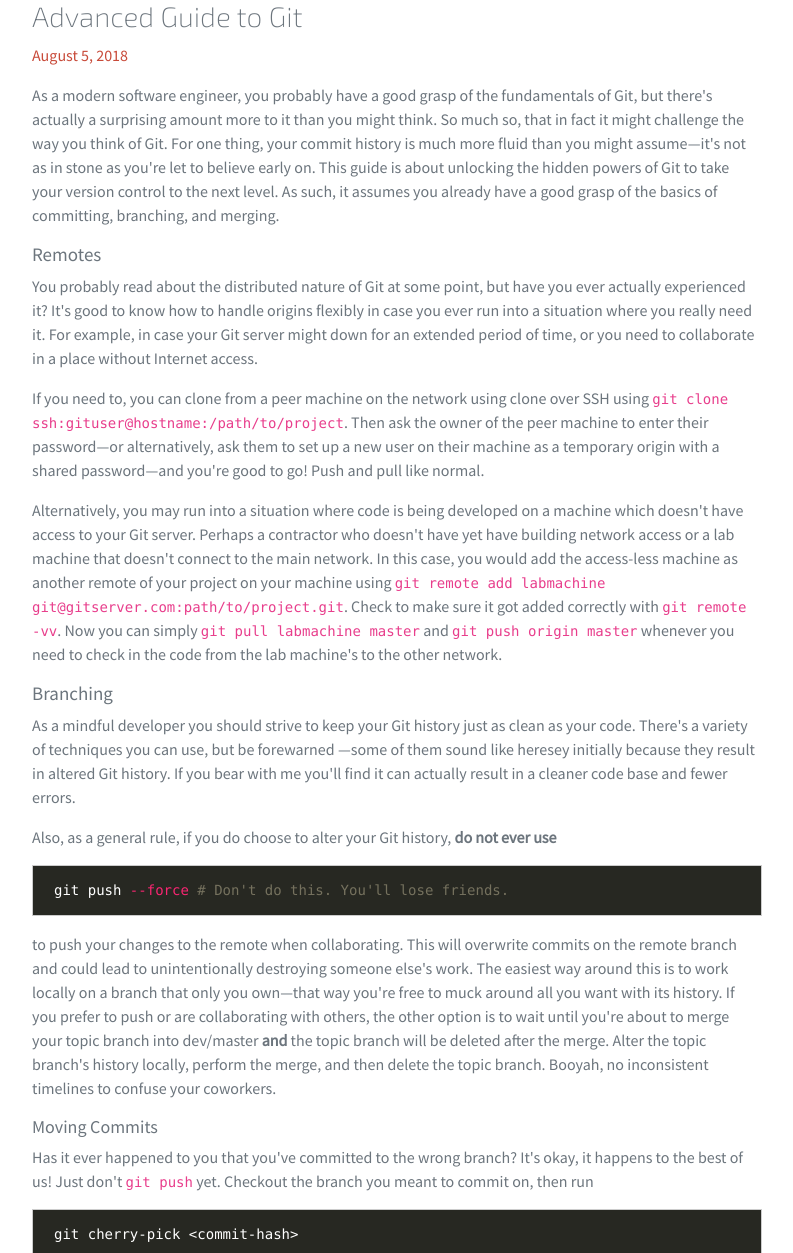
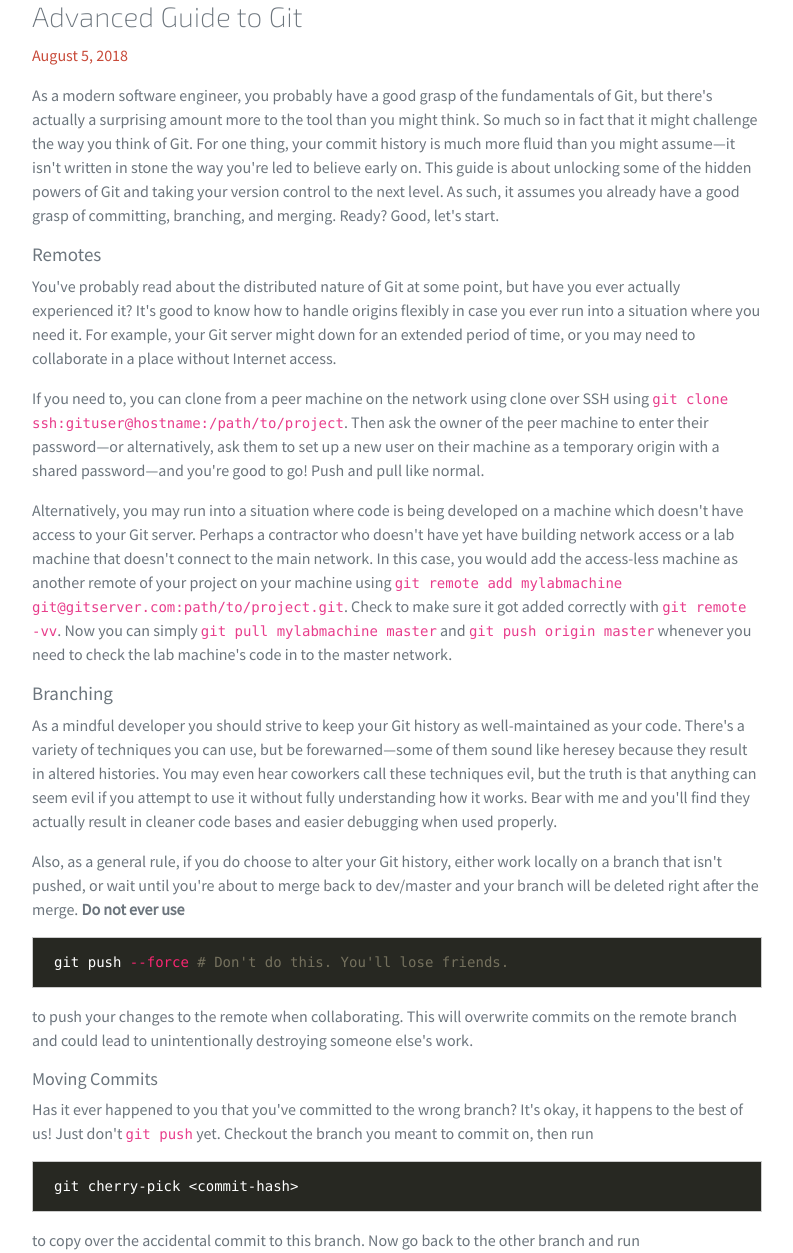
Before and after one commit to ptkinvent/ptkinvent.github.io, a Jekyll site: the page built from _posts/2018-08-05-advanced-git.html, in a window 1280 px wide and 1400 px high, scrolled down 524 px. Shown: the part 147-1400 px from the top of the window, without its empty margins (243-1036 px from the left). Built offline with Jekyll 4.4.1, drawn with Linux system fonts in a browser that asks for light colours; nearby versions of some CDN libraries; some of the changed text lies outside the part shown.

Commit message:
Added section for git reset to Git blog post

```diff
--- a/_posts/2018-08-05-advanced-git.html
+++ b/_posts/2018-08-05-advanced-git.html
@@ -14,24 +14,24 @@
             <p>
                 As a modern software engineer, you probably have a good grasp of
                 the fundamentals of Git, but there's actually a surprising
-                amount more to it than you might think. So much so, that in fact
-                it might challenge the way you think of Git. For one thing, your
-                commit history is much more fluid than you might
-                assume&mdash;it's not as in stone as you're let to believe early
-                on. This guide is about unlocking the hidden powers of Git to
-                take your version control to the next level. As such, it assumes
-                you already have a good grasp of the basics of committing,
-                branching, and merging.
+                amount more to the tool than you might think. So much so in fact
+                that it might challenge the way you think of Git. For one thing,
+                your commit history is much more fluid than you might
+                assume&mdash;it isn't written in stone the way you're led to
+                believe early on. This guide is about unlocking some of the
+                hidden powers of Git and taking your version control to the next
+                level. As such, it assumes you already have a good grasp of
+                committing, branching, and merging. Ready? Good, let's start.
             </p>
 
             <h4>Remotes</h4>
             <p>
-                You probably read about the distributed nature of Git at some
+                You've probably read about the distributed nature of Git at some
                 point, but have you ever actually experienced it? It's good to
                 know how to handle origins flexibly in case you ever run into a
-                situation where you really need it. For example, in case your
-                Git server might down for an extended period of time, or you
-                need to collaborate in a place without Internet access.
+                situation where you need it. For example, your Git server might
+                down for an extended period of time, or you may need to
+                collaborate in a place without Internet access.
             </p>
             <p>
                 If you need to, you can clone from a peer machine on the network
@@ -49,26 +49,32 @@
                 network access or a lab machine that doesn't connect to the main
                 network. In this case, you would add the access-less machine as
                 another remote of your project on your machine using <code>git
-                remote add labmachine
+                remote add mylabmachine
                 git@gitserver.com:path/to/project.git</code>. Check to make sure
                 it got added correctly with <code>git remote -vv</code>. Now you
-                can simply <code>git pull labmachine master</code> and
+                can simply <code>git pull mylabmachine master</code> and
                 <code>git push origin master</code> whenever you need to check
-                in the code from the lab machine's to the other network.
+                the lab machine's code in to the master network.
             </p>
 
             <h4>Branching</h4>
             <p>
                 As a mindful developer you should strive to keep your Git
-                history just as clean as your code. There's a variety of
-                techniques you can use, but be forewarned &mdash;some of them
-                sound like heresey initially because they result in altered Git
-                history. If you bear with me you'll find it can actually result
-                in a cleaner code base and fewer errors.
+                history as well-maintained as your code. There's a variety of
+                techniques you can use, but be forewarned&mdash;some of them
+                sound like heresey because they result in altered histories. You
+                may even hear coworkers call these techniques evil, but the
+                truth is that anything can seem evil if you attempt to use it
+                without fully understanding how it works. Bear with me and
+                you'll find they actually result in cleaner code bases and
+                easier debugging when used properly.
             </p>
             <p>
                 Also, as a general rule, if you do choose to alter your Git
-                history, <strong>do not ever use</strong>
+                history, either work locally on a branch that isn't pushed, or
+                wait until you're about to merge back to dev/master and your
+                branch will be deleted right after the merge. <strong>Do not
+                ever use</strong>
             </p>
 
 {% highlight sh %}
@@ -78,16 +84,7 @@
             <p>
                 to push your changes to the remote when collaborating. This will
                 overwrite commits on the remote branch and could lead to
-                unintentionally destroying someone else's work. The easiest way
-                around this is to work locally on a branch that only you
-                own&mdash;that way you're free to muck around all you want with
-                its history. If you prefer to push or are collaborating with
-                others, the other option is to wait until you're about to merge
-                your topic branch into dev/master <strong>and</strong> the topic
-                branch will be deleted after the merge. Alter the topic branch's
-                history locally, perform the merge, and then delete the topic
-                branch. Booyah, no inconsistent timelines to confuse your
-                coworkers.
+                unintentionally destroying someone else's work.
             </p>
 
             <h5>Moving Commits</h5>
@@ -117,6 +114,14 @@
                 problem. Cherry-pick can help you out of tight spots, but be
                 careful not to abuse it.
             </p>
+            <p>
+                For reference, <code>git reset --hard</code> will delete commits
+                locally&mdash;you'd have to <code>git pull</code> to get them
+                back from the remote. Using <code>git reset --soft</code>, on
+                the other hand, will undo the commit but leave the changes from
+                that commit staged. Useful when you realize your commit message
+                has a typo but haven't pushed yet.
+            </p>
         </div>
     </div>
 
@@ -162,10 +167,10 @@
             <h5>Patches</h5>
             <p>
                 Sometimes you need to move code around but can't or don't want
-                to push it to a remote. Maybe it's test code that your colleague
-                wants to help you debug, and you'd rather not push it. In this
-                case, you can write your changes into a patch, which is just a
-                file containing the diff. Simply run
+                to push it to a remote. Maybe it's test code that you want to
+                send your colleague to debug, and you'd rather not push it, even
+                as a WIP. In this case, you can write your changes into a patch,
+                which is just a text file containing the diff. Simply run
             </p>
 
 {% highlight sh %}
@@ -206,15 +211,15 @@
 {% endhighlight %}
 
             <p>
-                and voila! Your commits are now on top of master. If you
+                and voila! Your commits have now moved on top of master. If you
                 encounter a conflict, don't fret; just resolve it like you would
                 for a merge, then run <code>git rebase --continue</code> (Git
-                will prompt you). Now your branch history stays clean, you'll be
-                able to trace commit history more easily across the project, and
-                you'll be guaranteed to have a clean fast-forward when you merge
-                back into master. As an added benefit, the commits related to
-                your feature will stay together as a group instead of
-                interspersed with others in master.
+                will prompt you). Now your branch history will stay clean,
+                you'll be able to trace commit history more easily across the
+                project, and you'll be guaranteed to have a clean fast-forward
+                when you merge back into master. As an added benefit, the
+                commits related to your feature will stay together as a group
+                instead of interspersed with many others in master.
             </p>
         </div>
     </div>
@@ -225,43 +230,44 @@
     <div class="row">
         <div class="offset-md-2 col-md-8">
             <p>
-                As an aside, if you're working on a branch and have some
-                unpushed commits, you can pull with <code>git pull
-                --rebase</code> to keep your commits on top of whatever other
-                commits are being made on your branch.
+                As an aside, if you're working on a pushed branch but have some
+                unpushed commits, you can pull your teammates' changes to that
+                branch with <code>git pull --rebase</code> to rebase your
+                commits on top of theirs.
             </p>
             <p>
                 The other rebase, interactive rebase, is an interesting feature
                 that comes with great power/responsibility. Imagine that you've
                 been working again on a branch called topic. You've been
                 diligently marking commits with WIP to signify that they don't
-                build, and you're getting ready to merge back to master soon.
-                Now, you might realize that you'll never encounter a situation
-                where you want someone to checkout one of the WIP commits
-                anyway, so why not merge them with other commits. Now, if all
-                your commits are unpushed, you can clean up your commits as you
-                go without messing up anyone's history. Otherwise, you should
-                only perform the interactive rebase when you're about to merge
-                back to master <em>and you'll be deleting the topic branch
-                after</em>. Run
+                necessarily build, and you're getting ready to merge back to
+                master soon. At this point, you might realize that the situation
+                will never arise that someone wants to explicitly checkout one
+                of the WIP commits, so why not combine them. This is called
+                squashing; it's a feature within Git's interactive rebase. Now,
+                if all your commits are unpushed, you can clean up your commits
+                as you go without messing up anyone's history. Otherwise, you
+                should only perform the interactive rebase when you're about to
+                merge back to master <strong>and you'll be deleting the topic
+                branch after</strong>. Run
             </p>
 
 {% highlight sh %}
-git rebase -i HEAD~<num>
+git rebase -i HEAD~#
 {% endhighlight %}
 
             <p>
-                replacing num with the number of commits you want to rearrange.
-                You'll enter the interactive rebase interface. You'll have
-                instructions there, but in this interface you would type
-                <code>squash</code> next to all your WIP commits to combine them
-                with their downstream commits. You'll have an opportunity later
-                to assign new commit messages to these squashed commits. You can
-                also rearrange and delete commits in this interface, but be
-                careful not to lose any work. And that's it! You've successfully
-                changed your Git history. Again, do not use <code>git push
-                --force</code> when collaborating because you risk undoing
-                someone else's work.
+                replacing &#35; with the number of commits you want to
+                rearrange. You'll enter the interactive rebase interface. You'll
+                see instructions there, but in this interface you would type
+                <code>s</code> or <code>squash</code> next to all your WIP
+                commits to combine them with their downstream commits. You'll
+                have an opportunity later to assign new commit messages to these
+                super-commits. You can also rearrange and delete commits in this
+                interface, but be careful not to lose any work. And that's it!
+                You've successfully changed your Git history. Again, do not use
+                <code>git push --force</code> when collaborating because you'll
+                risk undoing someone else's work.
             </p>
 
             <h5>Conclusion</h5>
--- a/_scss/index.scss
+++ b/_scss/index.scss
@@ -10,6 +10,20 @@
 .full-height {
     min-height: 100%;
     margin: 0 auto;
+}
+
+//
+// Headers
+//
+
+h2 {
+    font-weight: 300;
+    font-family: $font-secondary;
+}
+
+.about-intro {
+    margin-top: 20px;
+    margin-bottom: 10px;
 }
 
 .panel-title {
@@ -65,6 +79,10 @@
     }
 }
 
+//
+// Footer
+//
+
 .footer {
     background-color: #284163;
     /* background-color: #c36236; */
@@ -83,6 +101,10 @@
 .footer a {
     color: #eee;
 }
+
+//
+// Media
+//
 
 .image {
     padding: 45px 0 45px;
@@ -144,53 +166,3 @@
     background-size: cover;
     background-repeat: no-repeat;
 }
-
-#jumbotron-left-arrow {
-    min-height: 100%;
-    float:left;
-    position:fixed;
-    top: 0px;
-    width:100px;
-    /*background-color: gray;*/
-    color:#D9D9D9;
-    font-size:48px
-}
-
-#jumbotron-left-arrow p {
-    padding-top:300px; padding-left: 5px;
-}
-
-#jumbotron-left-arrow:hover {
-    color: #F2F2F2;
-    text-decoration: none;
-}
-
-#jumbotron-right-arrow {
-    min-height: 100%;
-    float:right;
-    position:fixed;
-    top: 0px;
-    right: 0px;
-    width:100px;
-    /*background-color: gray;*/
-    color:#D9D9D9;
-    font-size:48px
-}
-
-#jumbotron-right-arrow p {
-    padding-top:300px;
-    float:right;
-    padding-right: 5px;
-}
-
-#jumbotron-right-arrow:hover {
-    color: #F2F2F2;
-    text-decoration: none;
-}
-
-h2.about-intro {
-    font-weight: 300;
-    margin-top: 20px;
-    margin-bottom: 10px;
-    font-family: $font-secondary;
-}
```
Also changed, not shown: other parts of _posts/2018-08-05-advanced-git.html (+19 -19 lines), _posts/2018-06-14-osg-for-algorithms.html (+154 -186 lines).
